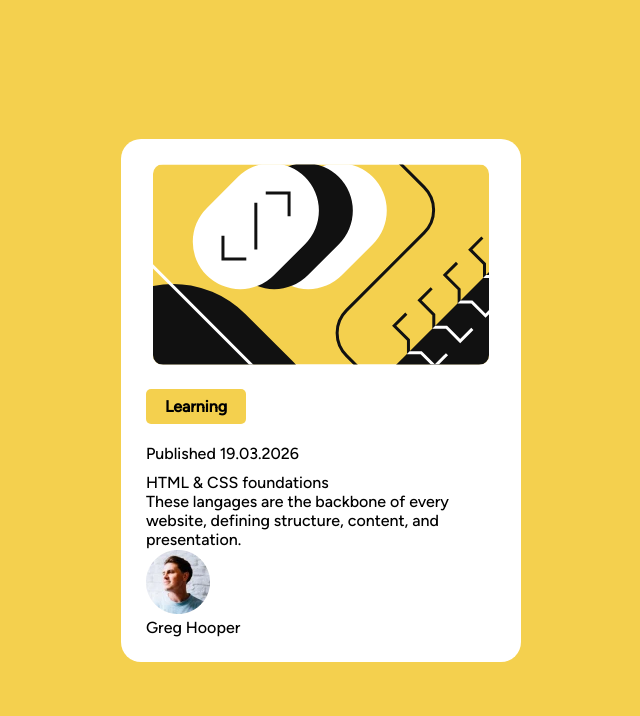
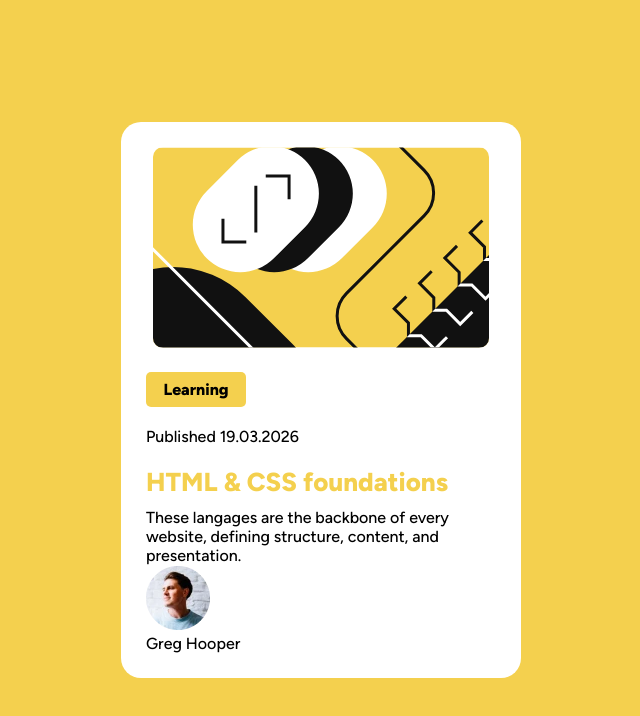
Before and after one commit to ltaverni/frontend-mentor_blog-preview, a React (Vite) app: page / in a window 1280 px wide. Shown: the top 716 px of the page, without its empty margins (319-959 px from the left). Built offline with nearby package versions, Linux system fonts and the light colour scheme.

Commit message:
change title + category font

```diff
--- a/src/App.css
+++ b/src/App.css
@@ -1,6 +1,11 @@
 @font-face {
     font-family: 'Figtree-Medium';
     src: local('Figtree-Medium'), url(./assets/fonts/static/Figtree-Medium.ttf) format('truetype');
+}
+
+@font-face {
+    font-family: 'Figtree-ExtraBold';
+    src: local('Figtree-ExtraBold'), url(./assets/fonts/static/Figtree-ExtraBold.ttf) format('truetype');
 }
 
 body,
@@ -52,9 +57,20 @@ html,
     display: flex;
     justify-content: center;
     align-items: center;
-    font-weight: 800;
+    font-family: 'Figtree-ExtraBold';
+    font-weight: 500;
+    font-size: 16px;
 }
 
 .date {
     margin: 10px 0px 10px 0px;
+    font-size: 16px;
 }
+
+.title {
+    margin: 10px 0px 10px 0px;
+    font-family: 'Figtree-ExtraBold';
+    font-size: 26px;
+    font-weight: 500;
+    color: hsl(47, 88%, 63%);
+}
```
